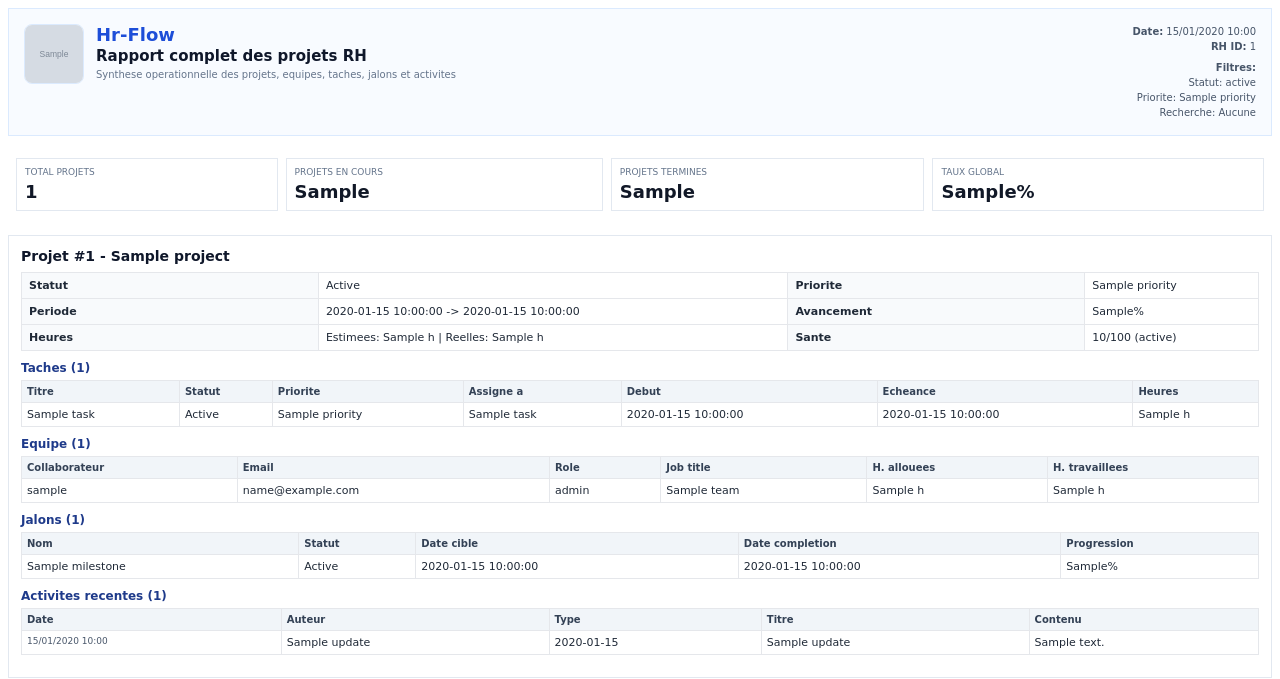
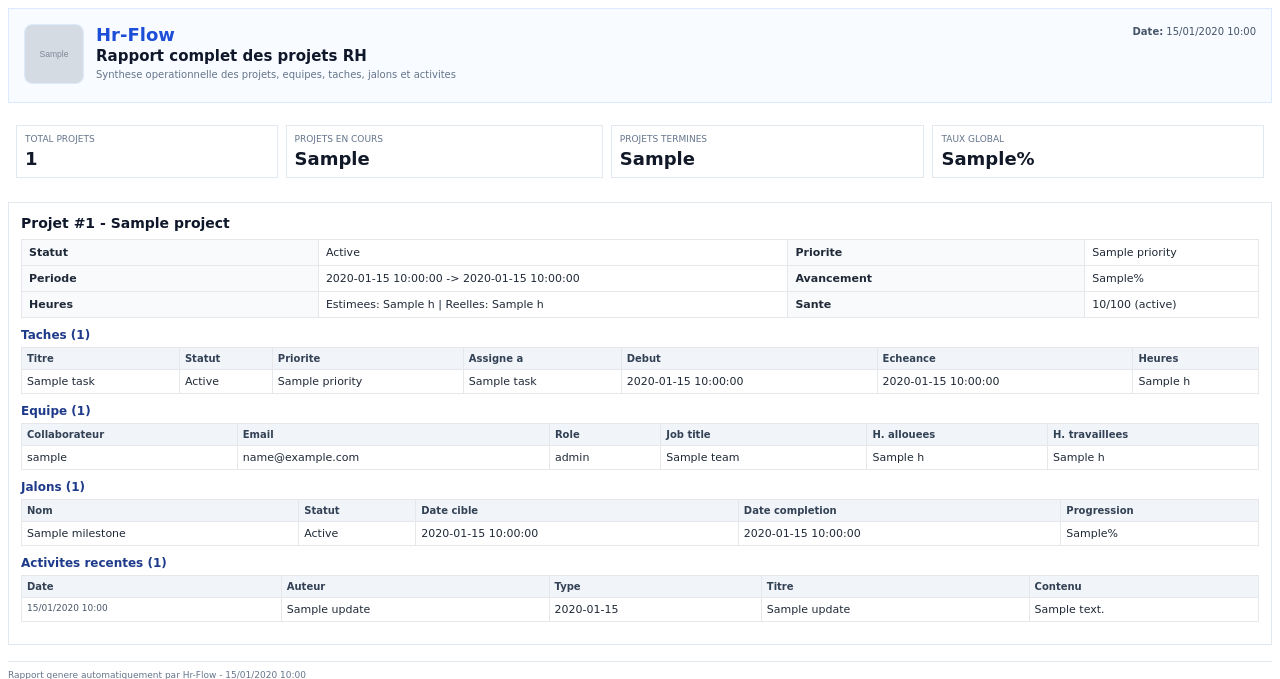
Before and after one commit to Bechir-Lahoueg/HrFlow, a Symfony app: template templates/DashboardHr/Project/report_pdf.html.twig in a window 1280 px wide. Shown: the top 679 px of the page. Run offline with Twig, Linux system fonts and the light colour scheme; the template is opened without the code that fills it: most values are stand-ins (such as "Sample title", 1, 10 or a date in 2020); grey boxes marked "Sample" are stand-in pictures; some libraries are stand-ins or nearby versions.

Commit message:
Sarra (#140)
* ajout du module relation employee

* fix merge

* fix merge

* modifications et ajout du chat

* feat: complete AiService merge with task assignment logic

* modifications Matrix et analyse de sentiment Hugging Face

* feat: envoi des alertes de deadline, export PDF,correction des telechargements et des activites

* Fix: Snappy bundle re-installed and merged with team changes

---------

Co-authored-by: Bechir Lahoueg <bechir.lahoueg2019@gmail.com>

```diff
--- a/templates/DashboardHr/Project/report_pdf.html.twig
+++ b/templates/DashboardHr/Project/report_pdf.html.twig
@@ -56,13 +56,6 @@
                 </td>
                 <td class="meta" style="width: 220px;">
                     <div><strong>Date:</strong> {{ generatedAt|date('d/m/Y H:i') }}</div>
-                    <div><strong>RH ID:</strong> {{ rhId }}</div>
-                    <div class="filters">
-                        <strong>Filtres:</strong><br>
-                        Statut: {{ filters.status ?: 'Tous' }}<br>
-                        Priorite: {{ filters.priority ?: 'Toutes' }}<br>
-                        Recherche: {{ filters.search ?: 'Aucune' }}
-                    </div>
                 </td>
             </tr>
         </table>
```
Also changed, not shown: templates/DashboardHr/Project/show.html.twig (+20 -3 lines), 1 other file.
